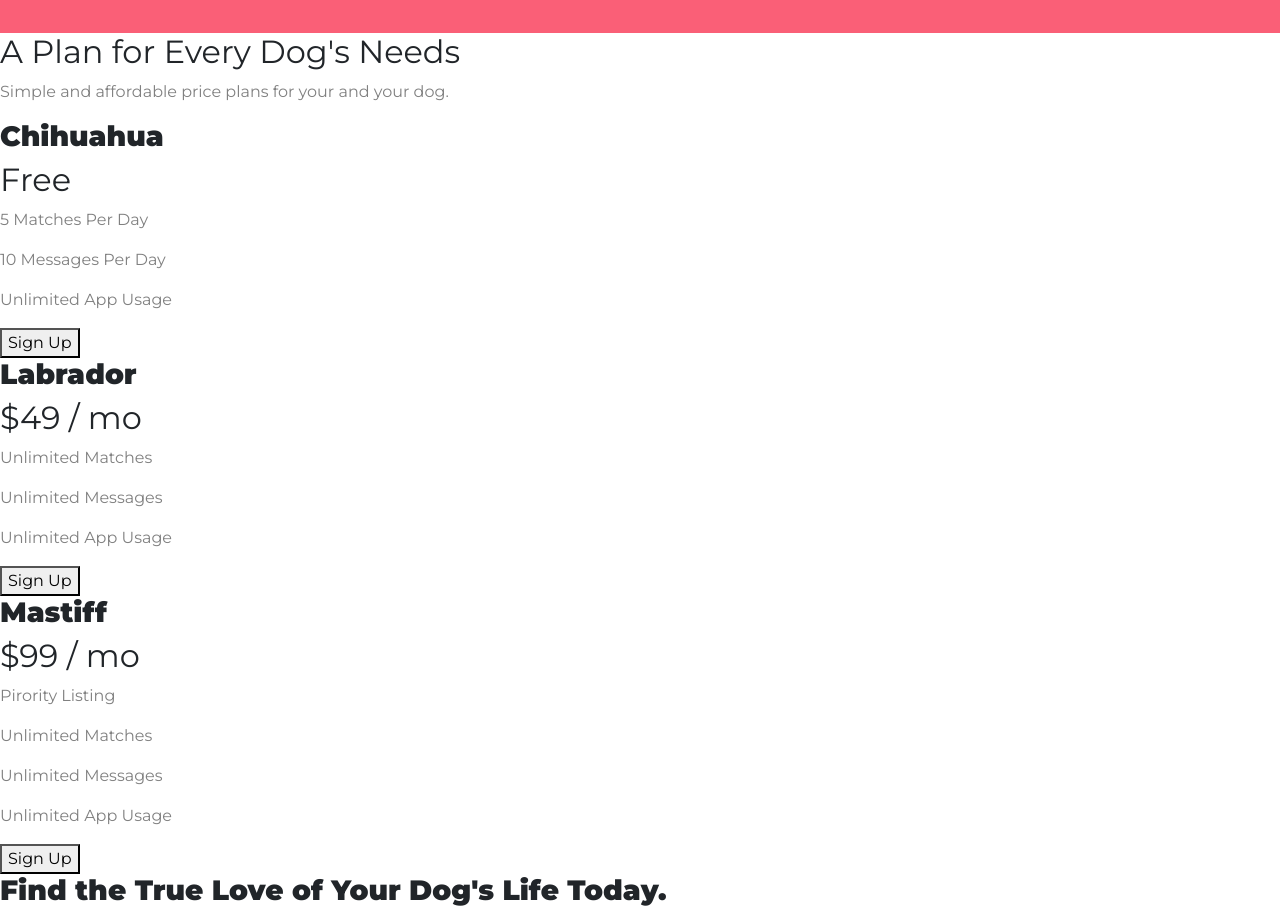
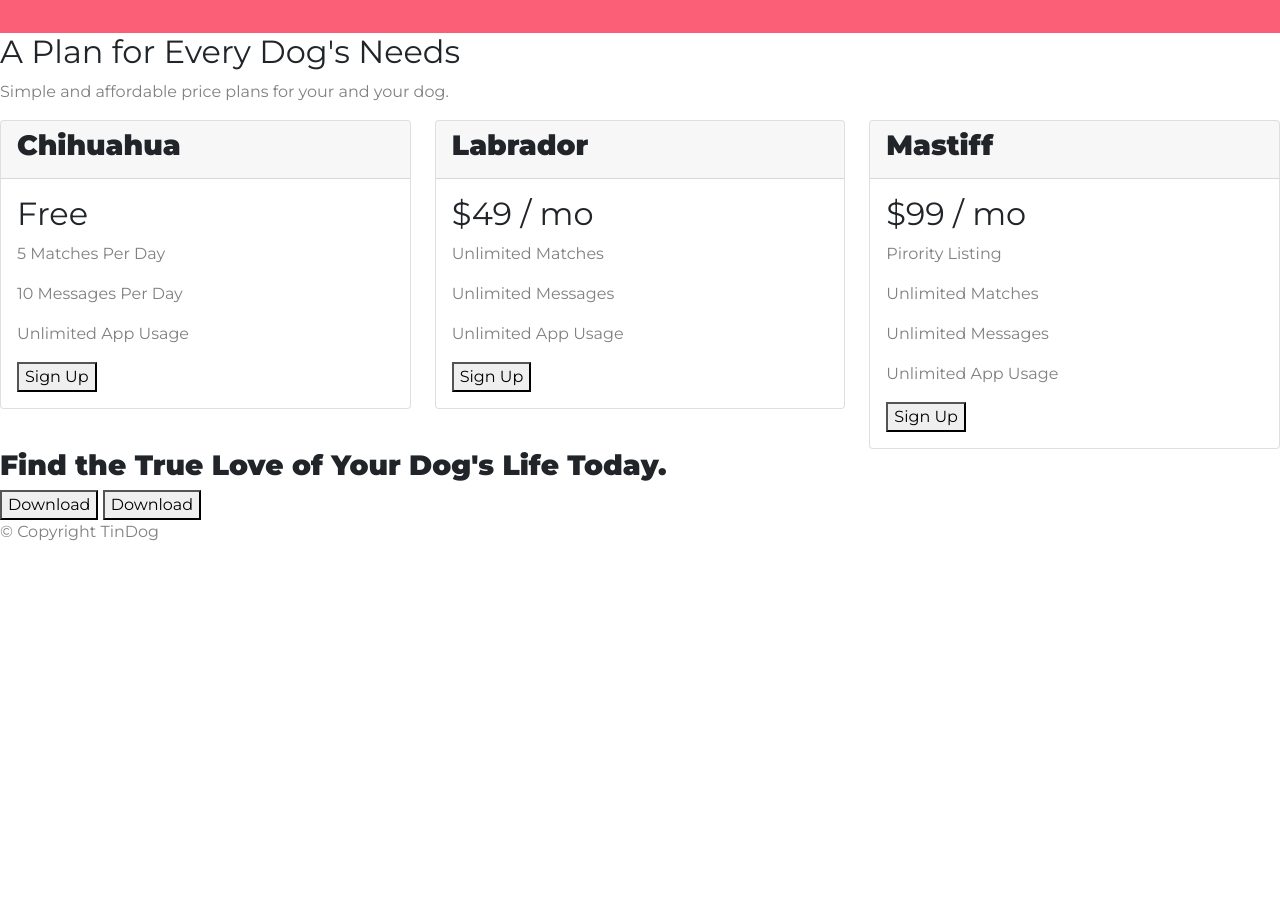
Before and after one commit to indrajeet2000/Web-Dev, a plain HTML site: page TinDog-Start-master/TinDog-Start-master/index.html in a window 1280 px wide. Shown: the part 1740-2652 px from the top of the page. After the commit the page ends 2300 px from the top, so only its background shows below. Drawn offline with nearby package versions, Linux system fonts and the light colour scheme.

Commit message:
Update index.html

```diff
--- a/TinDog-Start-master/TinDog-Start-master/index.html
+++ b/TinDog-Start-master/TinDog-Start-master/index.html
@@ -144,27 +144,57 @@
     <h2>A Plan for Every Dog's Needs</h2>
     <p>Simple and affordable price plans for your and your dog.</p>
 
+
+    <div class="row">
+
+      <div class="col-lg-4 col-md-6 col-sm-12 pricing-col">
+        <div class="card">
+          <div class="card-header">
             <h3>Chihuahua</h3>
+          </div>
+          <div class="card-body">
             <h2>Free</h2>
             <p>5 Matches Per Day</p>
             <p>10 Messages Per Day</p>
             <p>Unlimited App Usage</p>
             <button type="button">Sign Up</button>
+          </div>
+        </div>
+      </div>
 
+      <div class="col-lg-4 col-md-6 col-sm-12 pricing-col">
+        <div class="card">
+          <div class="card-header">
             <h3>Labrador</h3>
+          </div>
+          <div class="card-body">
             <h2>$49 / mo</h2>
             <p>Unlimited Matches</p>
             <p>Unlimited Messages</p>
             <p>Unlimited App Usage</p>
             <button type="button">Sign Up</button>
+          </div>
+        </div>
+      </div>
 
+      <div class="col-lg-4 col-md-6 col-sm-12 pricing-col">
+        <div class="card">
+          <div class="card-header">
             <h3>Mastiff</h3>
+          </div>
+          <div class="card-body">
             <h2>$99 / mo</h2>
             <p>Pirority Listing</p>
             <p>Unlimited Matches</p>
             <p>Unlimited Messages</p>
             <p>Unlimited App Usage</p>
             <button type="button">Sign Up</button>
+          </div>
+        </div>
+      </div>
+
+
+    </div>
   </section>
 
   <!-- Call to Action -->
```
Lines whose indentation alone changed are shown as unchanged.
